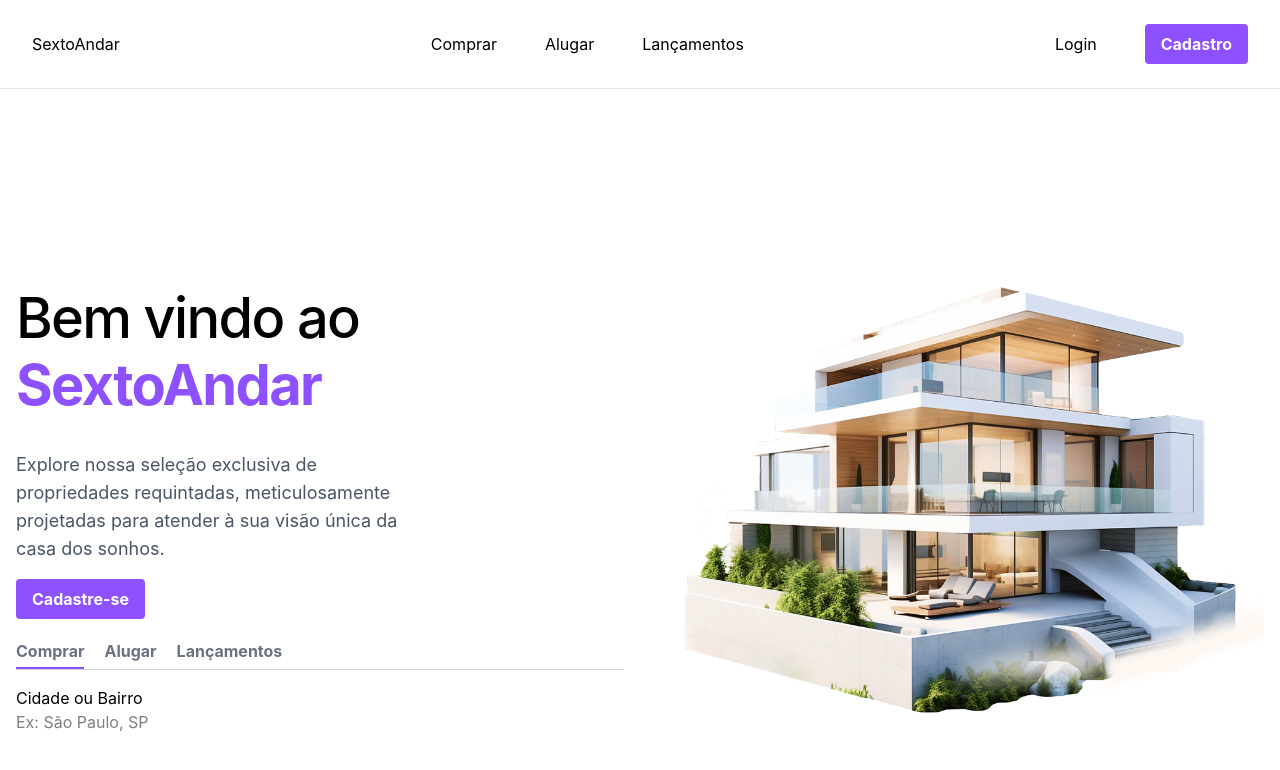
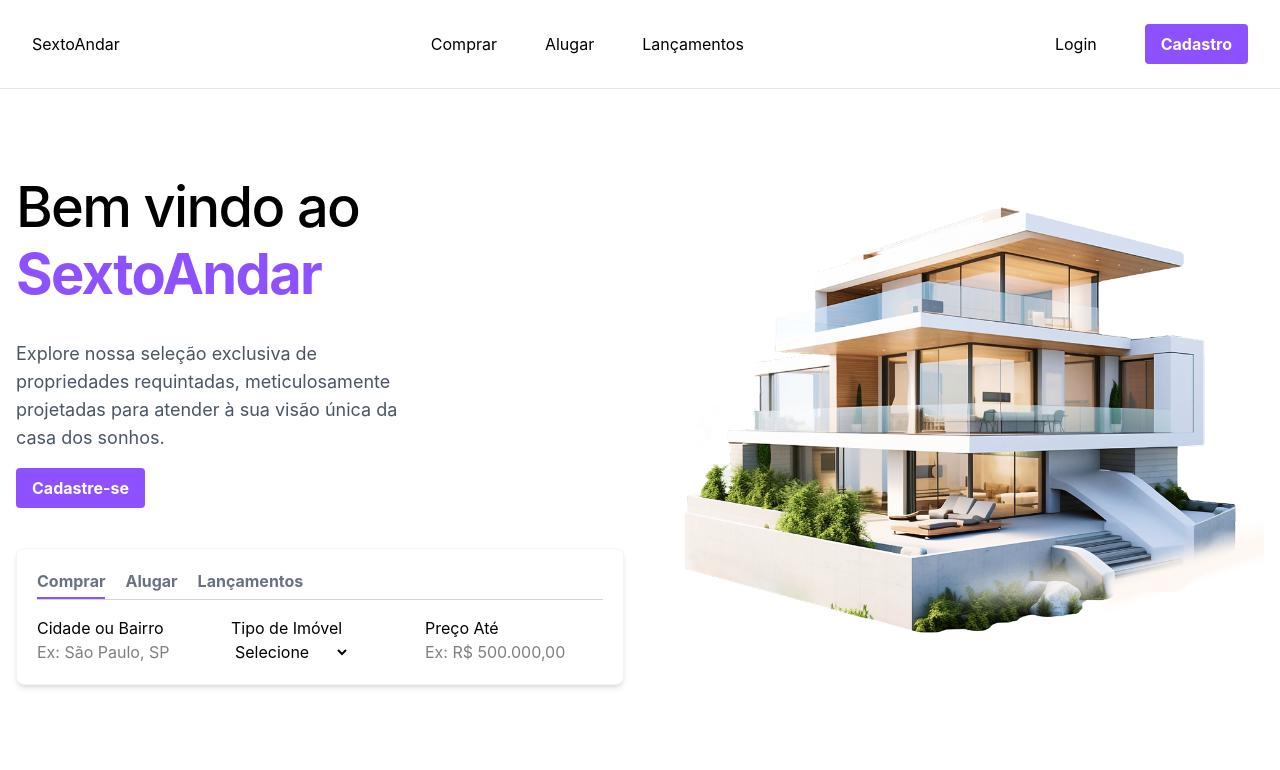
Before and after one commit to almeidalucas78/SextoAndar, a React (Vite) app in the folder front-end/: page / in a window 1280 px wide. Shown: the top 770 px of the page. Built offline with nearby package versions, Linux system fonts and the light colour scheme.

Commit message:
Forms field creatin in a tabs structure

```diff
--- a/front-end/src/components/banner/index.tsx
+++ b/front-end/src/components/banner/index.tsx
@@ -3,7 +3,7 @@ import FloatingForm from '../floatingForm';
 
 function Banner() {
   return (
-    <div className="container mx-auto px-4 py-20 grid grid-cols-2 gap-8 items-center">
+    <div className="container mx-auto px-4 grid grid-cols-2 gap-8 items-center">
       <div>
         <h1 className="text-3xl font-bold">
           Bem vindo ao <br />
--- a/front-end/src/components/floatingForm/index.tsx
+++ b/front-end/src/components/floatingForm/index.tsx
@@ -20,7 +20,7 @@ function FloatingForm() {
   const [activeTab, setActiveTab] = useState<TabOption>('comprar'); // Conteudo dentro de "<>" se chama Generic no TS
 
   return (
-    <div className="tab-list-container mt-5">
+    <div className="tab-list-container mt-10 p-5 border border-gray-100 rounded-lg shadow-md bg-white">
       <ul className="tab-list flex gap-5 font-bold  text-gray-500 border-b border-gray-300 mb-4">
         {
           TABS.map((tab) => (
@@ -36,21 +36,53 @@ function FloatingForm() {
       </ul>
 
       {activeTab === 'comprar' && (
+        <div className="tab-2-list-content grid grid-cols-3 gap-4 b-">
+          <div className="tab-2-list-item">
+            <label>Cidade ou Bairro</label>
+            <input type="text" placeholder="Ex: São Paulo, SP" />
+          </div>
+          <div className="tab-2-list-item">
+            <label>Tipo de Imóvel</label>
+            <select>
+              <option value="">Selecione</option>
+              <option value="apartamento">Apartamento</option>
+              <option value="casa">Casa</option>
+              <option value="cobertura">Cobertura</option>
+              <option value="Studio">Studio</option>
+            </select>
+          </div>
+          <div className="tab-2-list-item">
+          <label>Preço Até</label>
+            <input type="text" placeholder="Ex: R$ 500.000,00" />
+          </div>
+        </div>
+      )}
+      {activeTab === 'alugar' && (
         <div className="tab-2-list-content grid grid-cols-3 gap-4">
           <div className="tab-2-list-item">
             <label>Cidade ou Bairro</label>
             <input type="text" placeholder="Ex: São Paulo, SP" />
           </div>
-        </div>
-      )}
-      {activeTab === 'alugar' && (
-        <div className="tab-2-list-content">
-          <p>Conteudo alugar</p>
+          <div className="tab-2-list-item">
+            <label>Tipo de Imóvel</label>
+            <select>
+              <option value="">Selecione</option>
+              <option value="apartamento">Apartamento</option>
+              <option value="casa">Casa</option>
+              <option value="cobertura">Cobertura</option>
+              <option value="Studio">Studio</option>
+            </select>
+          </div>
+          <div className="tab-2-list-item">
+            <label>Preço Até</label>
+            <input type="text" placeholder="Ex: R$ 500.000,00" />
+          </div>
         </div>
       )}
       {activeTab === 'lancamentos' && (
         <div className="tab-2-list-content">
           <p>Conteudo lançamentos</p>
+
         </div>
       )}
     </div>
--- a/front-end/src/components/header/index.tsx
+++ b/front-end/src/components/header/index.tsx
@@ -1,4 +1,4 @@
-import react from 'react';
+import {react} from 'react';
 
 function Header() {
   return (
--- a/front-end/src/pages/home/index.tsx
+++ b/front-end/src/pages/home/index.tsx
@@ -5,7 +5,7 @@ import Header from '../../components/header/index';
 function Home() {
   return (
     <>
-      <div className="bg-black-100 min-h-screen">
+      <div className=" min-h-screen">
         <Header />
         <Banner />
       </div>
```
Also changed, not shown: 1 other file (tests, documents, lock files or other folders).
